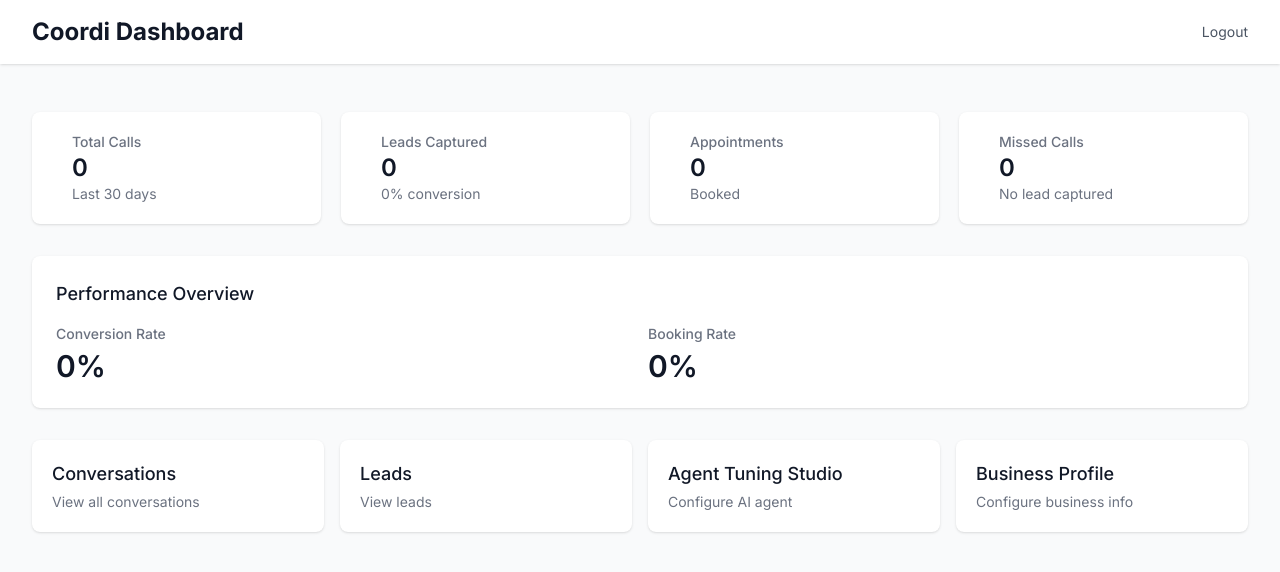
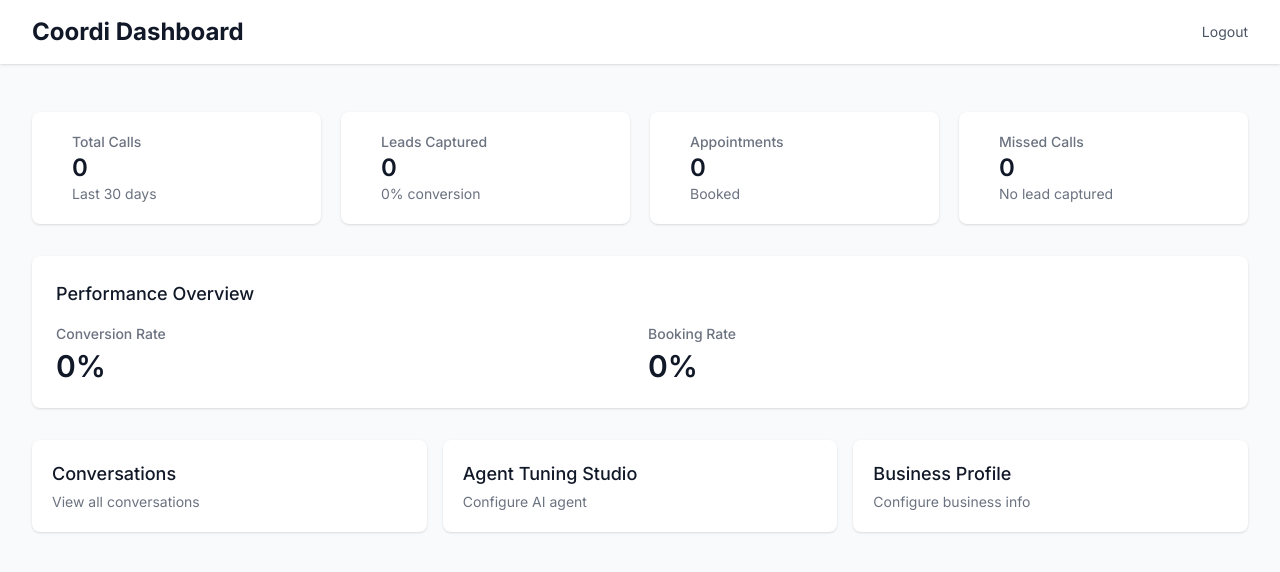
Before and after one commit to kduffey5/Coordi, a Next.js app in the folder apps/web/: page /dashboard in a window 1280 px wide. Shown: the top 572 px of the page. Built offline with nearby package versions, Linux system fonts and the light colour scheme; no server answers; sample sign-in values are in the browser's storage.

Commit message:
Update dashboard: Remove Leads link, keep Conversations and Business Profile
- Remove redundant 'Leads' link (leads can be viewed via Conversations filter)
- Keep Conversations, Agent Tuning Studio, and Business Profile links
- Change grid to 3 columns for better layout

```diff
--- a/apps/web/app/dashboard/page.tsx
+++ b/apps/web/app/dashboard/page.tsx
@@ -101,9 +101,8 @@
           </div>
 
           {/* Quick Links */}
-          <div className="mt-8 grid grid-cols-1 gap-4 sm:grid-cols-2 lg:grid-cols-4">
+          <div className="mt-8 grid grid-cols-1 gap-4 sm:grid-cols-2 lg:grid-cols-3">
             <LinkCard href="/conversations" title="Conversations" description="View all conversations" />
-            <LinkCard href="/conversations?filter=lead" title="Leads" description="View leads" />
             <LinkCard href="/agent" title="Agent Tuning Studio" description="Configure AI agent" />
             <LinkCard href="/dashboard/business-profile" title="Business Profile" description="Configure business info" />
           </div>
```
